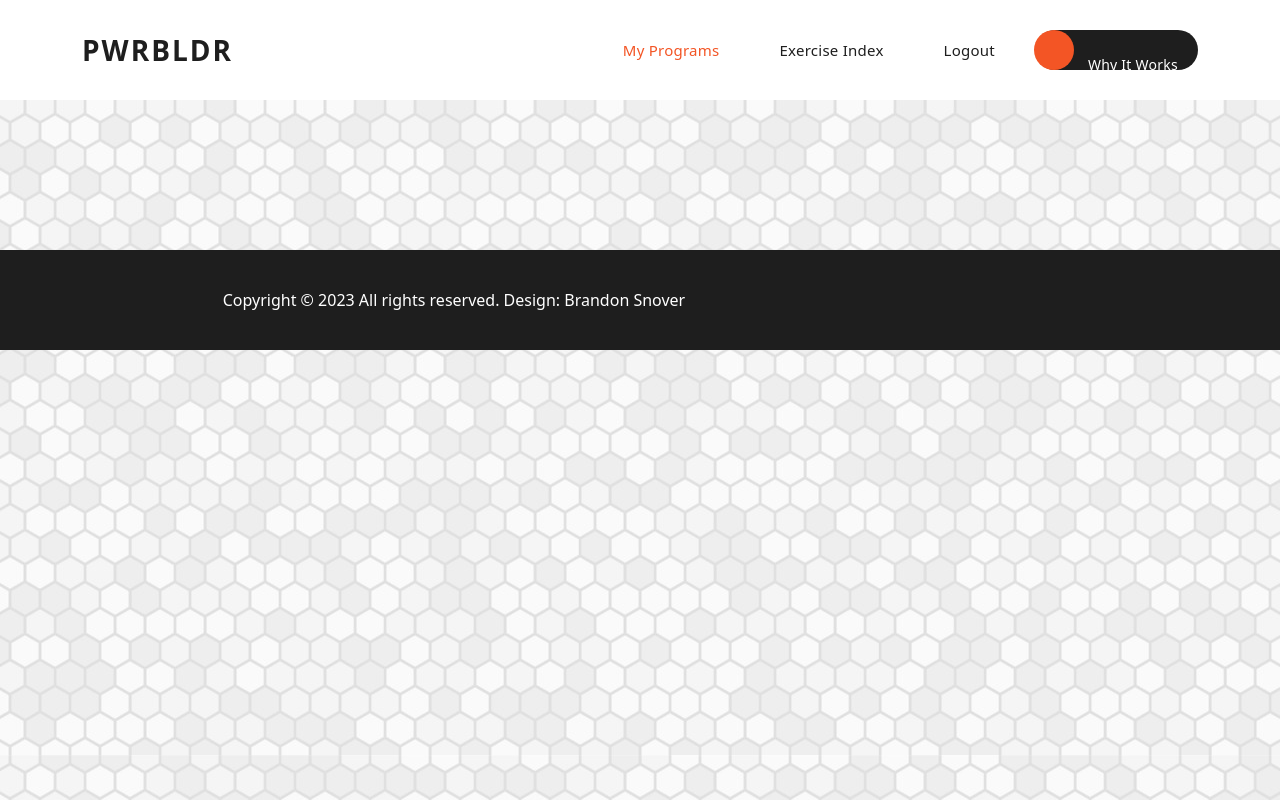
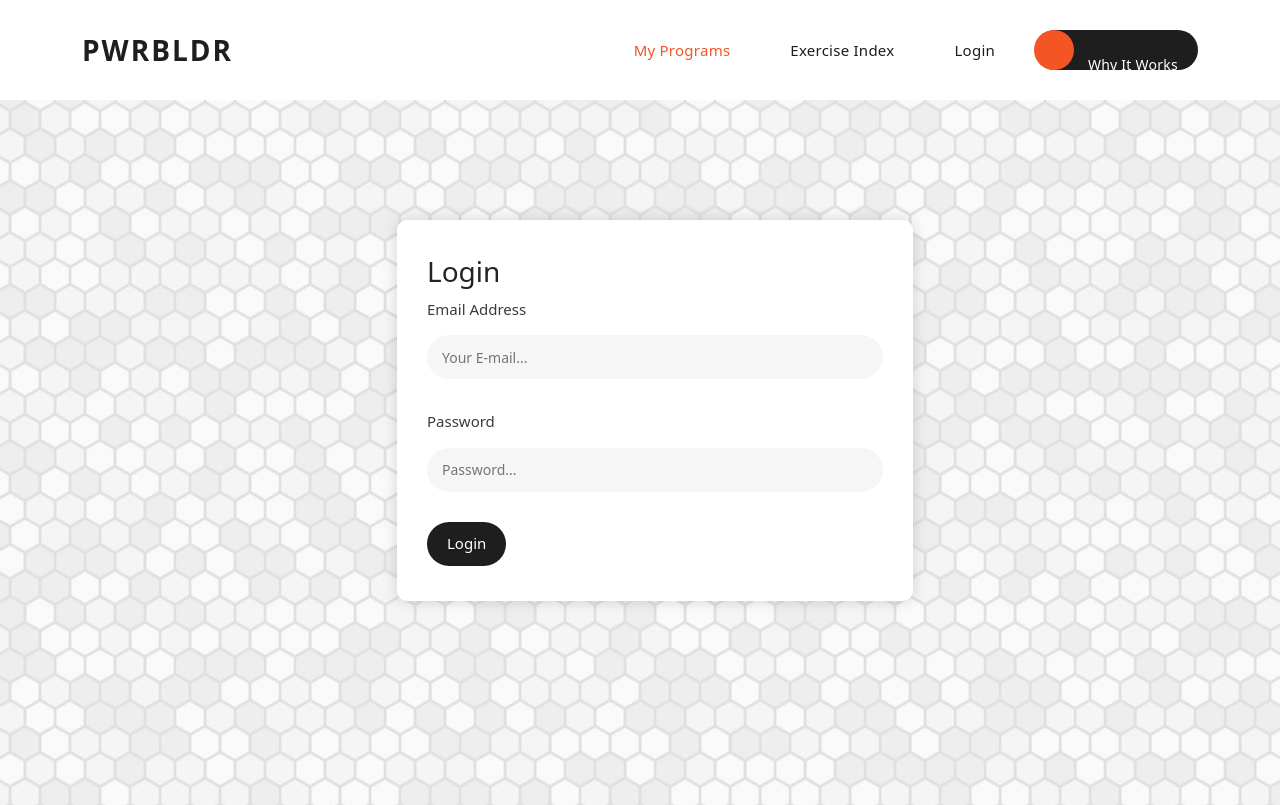
Before and after one commit to brandonsnover/pwr-blder-frontend, a React (Vite) app: page /login in a window 1280 px wide. Shown: the top 805 px of the page. Built offline with nearby package versions, Linux system fonts and the light colour scheme; no server answers; the HTML template or start-up script is replaced by a standard one.

Commit message:
adds LoginPage and conditional logic to header to login or logout

```diff
--- a/src/Content.jsx
+++ b/src/Content.jsx
@@ -10,6 +10,7 @@ import { ExerciseAdd } from "./ExerciseAdd";
 import { SignUp } from "./SignUp";
 import { ExerciseShow } from "./ExerciseShow";
 import { useNavigate } from "react-router-dom";
+import { Login } from "./Login";
 
 const jwt = localStorage.getItem("jwt");
 if (jwt) {
@@ -197,6 +198,7 @@ export function Content() {
           element={<ExerciseIndex onShowExercise={handleShowExercise} exercises={exercises} />}
         />
         <Route path="/exercisedetails" element={<ExerciseShow exercise={exercise} />} />
+        <Route path="/login" element={<Login onLogin={handleLogin} />} />
       </Routes>
 
       <Modal show={isModalVisible} onClose={handleModalClose}>
--- a/src/Header.jsx
+++ b/src/Header.jsx
@@ -31,11 +31,17 @@ export function Header() {
                   <li>
                     <a href="/exercises">Exercise Index</a>
                   </li>
-                  <li>
-                    <a onClick={handleClick} href="/">
-                      Logout
-                    </a>
-                  </li>
+                  {localStorage.jwt === undefined ? (
+                    <li>
+                      <a href="/login">Login</a>
+                    </li>
+                  ) : (
+                    <li>
+                      <a onClick={handleClick} href="/">
+                        Logout
+                      </a>
+                    </li>
+                  )}
                   <li>
                     <a href="#">
                       <i className="fa fa-calendar"></i> Why It Works
--- /dev/null
+++ b/src/Login.jsx
@@ -0,0 +1,71 @@
+import { useNavigate } from "react-router-dom";
+
+/* eslint-disable react/prop-types */
+export function Login(props) {
+  const navigate = useNavigate();
+
+  const handleFormSubmit = (event) => {
+    event.preventDefault();
+    const params = new FormData(event.target);
+    props.onLogin(params);
+    navigate("/");
+  };
+
+  return (
+    <div id="login">
+      <div className="contact-page section">
+        <div className="container">
+          <div className="row">
+            <div className="col-lg-3">
+              <div className="section-heading"></div>
+              <div className="row"></div>
+            </div>
+            <div className="col-lg-6">
+              <form id="contact-form" action="" method="post" onSubmit={handleFormSubmit}>
+                <div className="row">
+                  <h3>Login</h3>
+                  <div className="col-lg-12">
+                    <fieldset>
+                      <label htmlFor="email">Email Address</label>
+                      <input
+                        type="text"
+                        name="email"
+                        id="email"
+                        pattern="[^ @]*@[^ @]*"
+                        placeholder="Your E-mail..."
+                        required
+                      />
+                    </fieldset>
+                  </div>
+                  <div className="col-lg-12">
+                    <fieldset>
+                      <label htmlFor="subject">Password</label>
+                      <input
+                        type="password"
+                        name="password"
+                        id="password"
+                        placeholder="Password..."
+                        autoComplete="on"
+                      />
+                    </fieldset>
+                  </div>
+                  <div className="col-lg-12">
+                    <fieldset>
+                      <button type="submit" id="form-submit" className="orange-button">
+                        Login
+                      </button>
+                    </fieldset>
+                  </div>
+                </div>
+              </form>
+            </div>
+
+            <div className="col-lg-12">
+              <div id="map"></div>
+            </div>
+          </div>
+        </div>
+      </div>
+    </div>
+  );
+}
```
